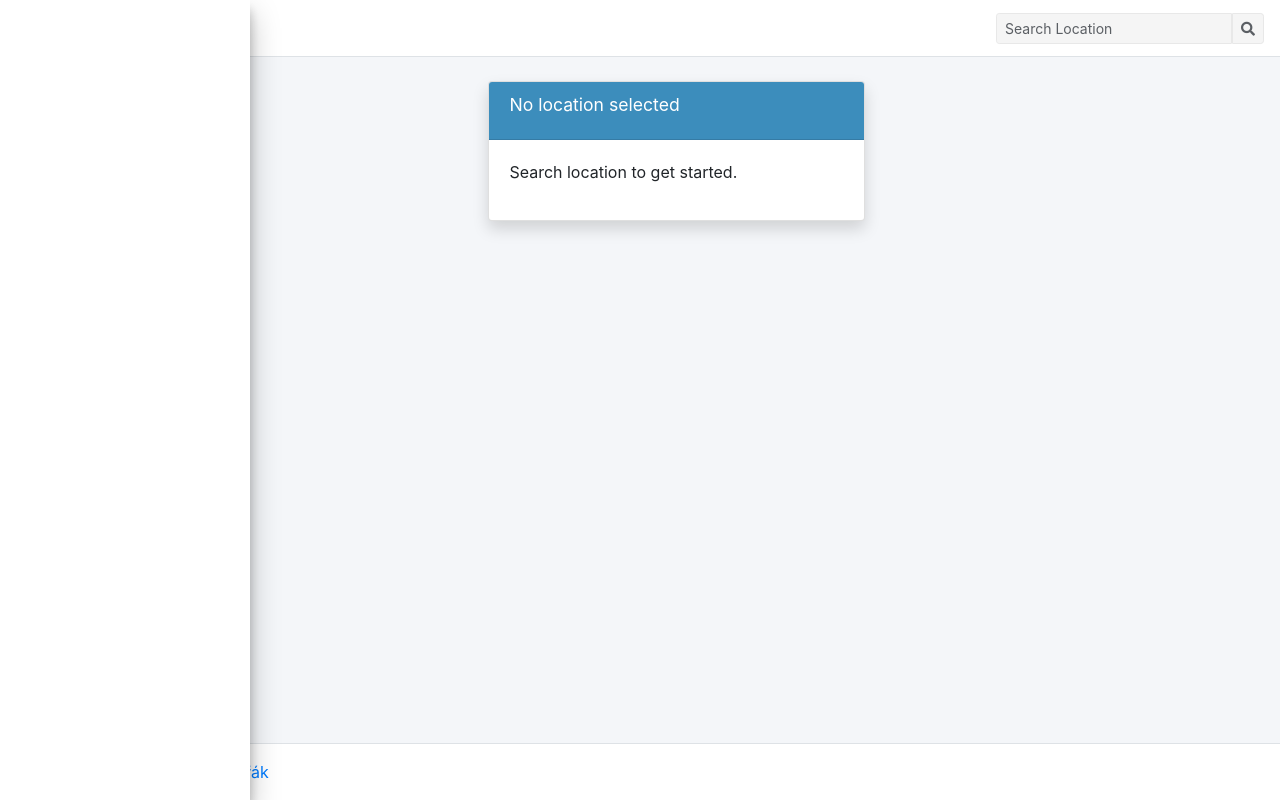
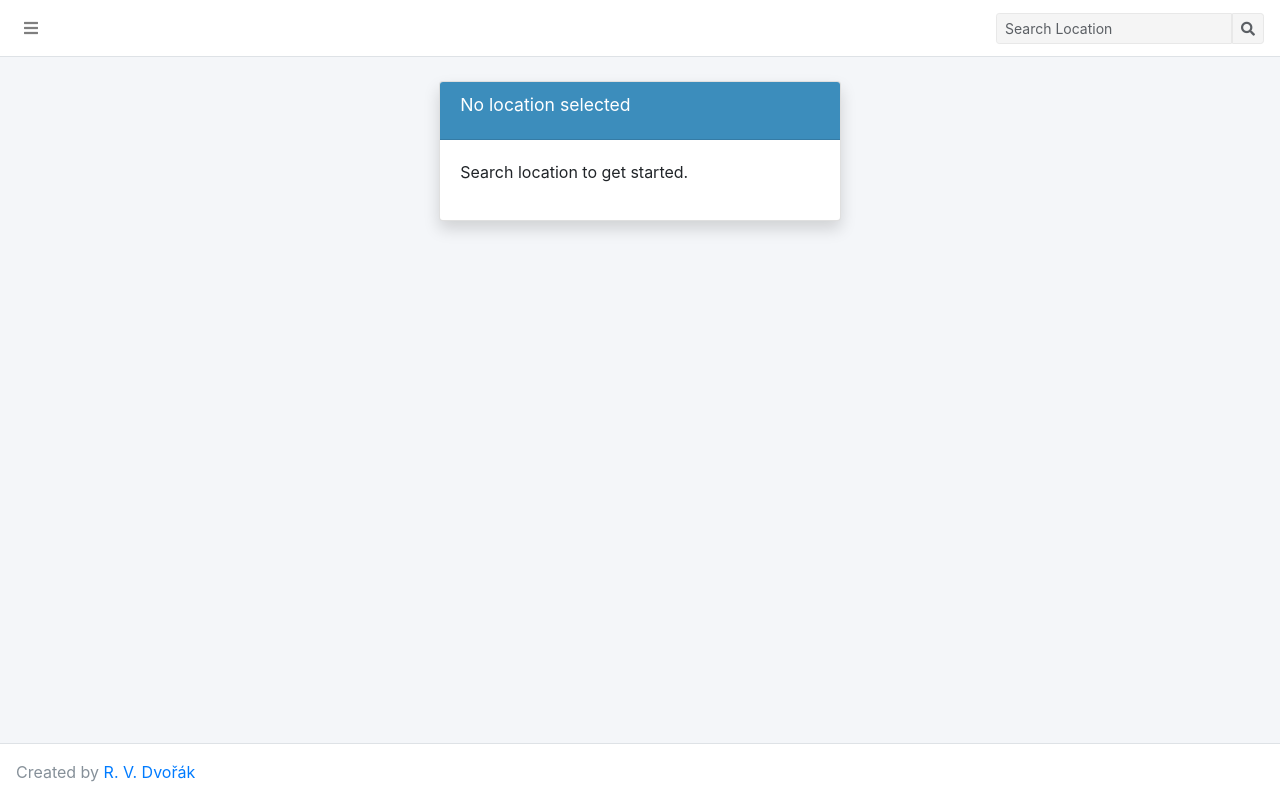
Before and after one commit to rvdvorak/weather_board, a Django app: page / in a window 1280 px wide. Run offline with Django 3.2, Linux system fonts and the light colour scheme; style sheets or scripts are compiled from the project's sources; some libraries are stand-ins or nearby versions.

Commit message:
Remove sidebar

```diff
--- a/weather_project/weather_app/templates/weather_app/base.html
+++ b/weather_project/weather_app/templates/weather_app/base.html
@@ -28,12 +28,10 @@
     <link href="{% sass_src 'main.scss' %}" rel="stylesheet" type="text/css" />
 </head>
 
-<body class="hold-transition sidebar-mini layout-navbar-fixed layout-footer-fixed layout-fixed sidebar-collapse">
+<body class="layout-navbar-fixed layout-footer-fixed layout-top-nav">
     <div class="wrapper">
 
         {% include 'weather_app/navbar.html' %}
-
-        {% include 'weather_app/sidebar.html' %}
 
         <!-- Content Wrapper. Contains page content -->
         <div class="content-wrapper">
--- a/weather_project/weather_app/templates/weather_app/navbar.html
+++ b/weather_project/weather_app/templates/weather_app/navbar.html
@@ -3,7 +3,7 @@
     <!-- Left navbar links -->
     <ul class="navbar-nav">
         <li class="nav-item">
-            <a class="nav-link" data-widget="pushmenu" href="#" role="button"><i class="fas fa-bars"></i></a>
+            <a class="nav-link" href="#" role="button"><i class="fas fa-bars"></i></a>
         </li>
     </ul>
 
--- a/weather_project/weather_app/templates/weather_app/sidebar.html
+++ /dev/null
@@ -1,14 +0,0 @@
-{% load static %}
-
-<!-- Main Sidebar Container -->
-<aside class="main-sidebar sidebar-light-lightblue elevation-4">
-    <!-- Sidebar -->
-    <div class="sidebar">
-
-
-
-
-
-    </div>
-    <!-- /.sidebar -->
-</aside>
```
